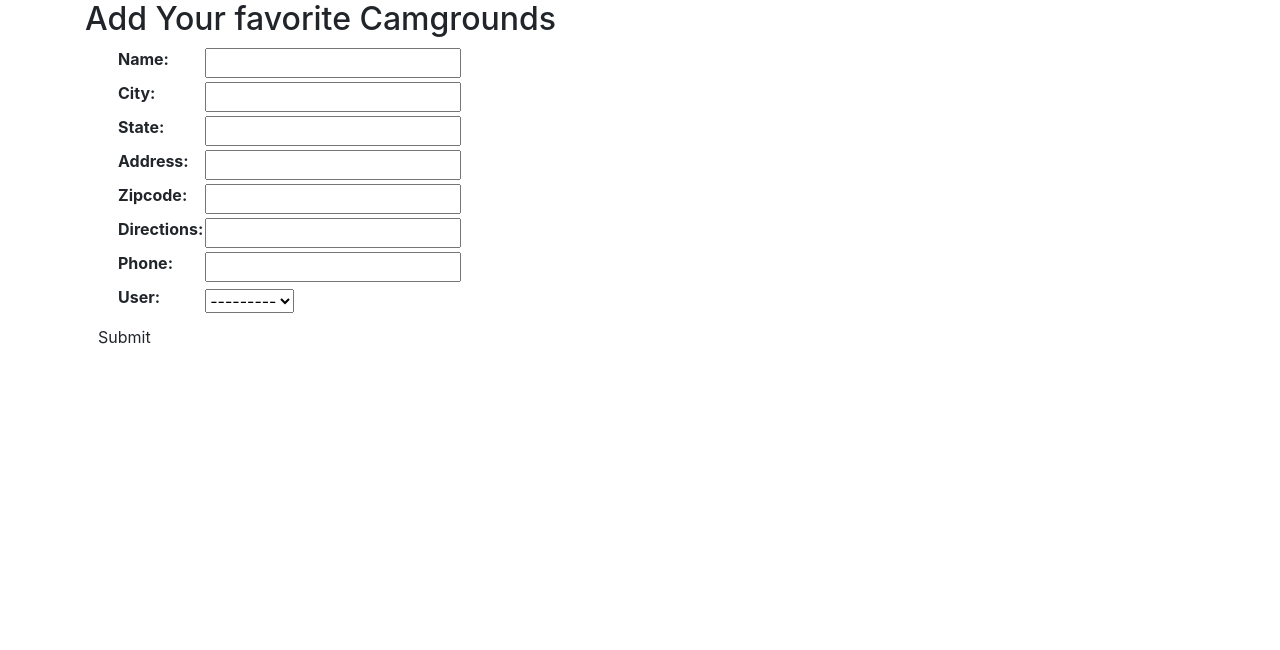
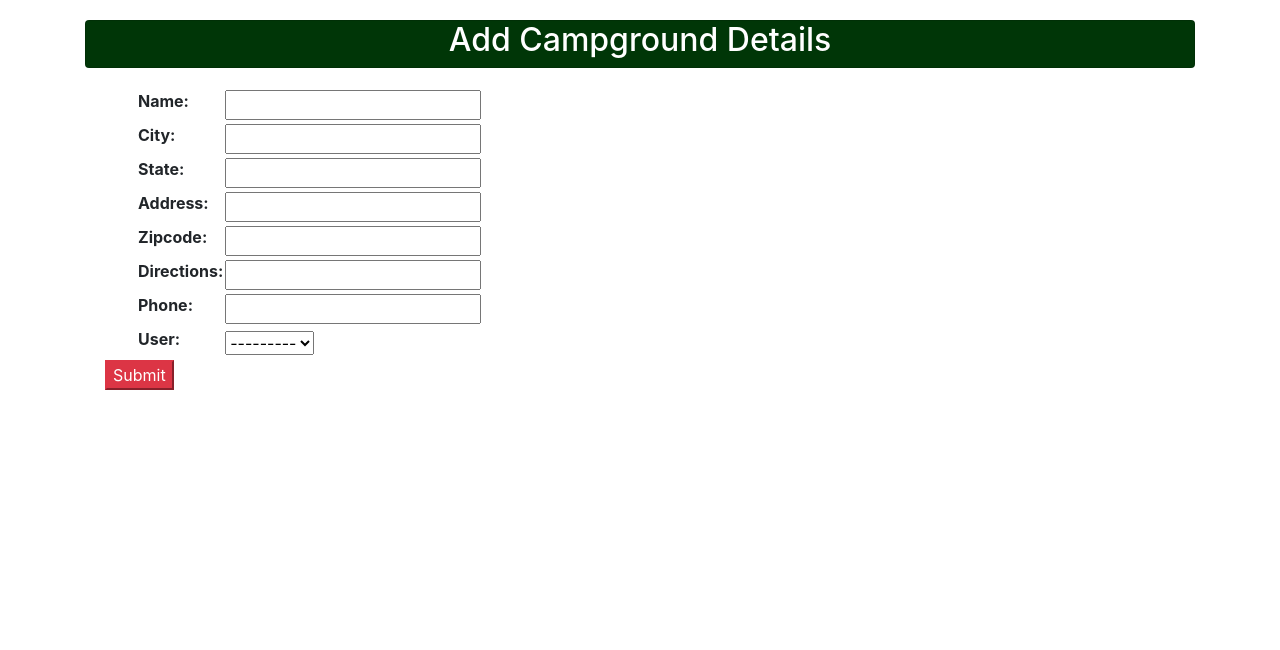
Before and after one commit to joneill129/CampOut, a Django app: page /campgrounds/create in a window 1280 px wide. Shown: the part 80-730 px from the top of the page. Run offline with Django 3.2, Linux system fonts and the light colour scheme; the visitor is signed in with stand-in values (Sample User, id 1); data comes from the database, SQL or seed files in the repository.

Commit message:
add bootstrap card to add-spot page

```diff
--- a/main_app/static/css/style.css
+++ b/main_app/static/css/style.css
@@ -101,8 +101,6 @@
 
 }
 
-
-
 input#id_reservation_link {
    margin-left: 1rem;
 }
@@ -152,6 +150,12 @@ input#id_startdate {
      flex-direction: center;
  }
 
+#add-campground-header {
+     margin-top: 20px;
+     background-color: rgb(0, 54, 7);
+     color: white;
+ }
+
 
 
 @media only screen and (max-width: 600px) {
--- a/main_app/templates/main_app/campground_form.html
+++ b/main_app/templates/main_app/campground_form.html
@@ -1,16 +1,23 @@
 {% extends 'base.html' %}
 {% block content %}
 {% load static %}
+<div class="card text-center" id="add-campground-header">
     {% if object %}
+    <div class="card-header">
         <h2>Edit Campground Details</h2>
         {% else %}
-<h2>Add Your favorite Camgrounds</h2>
+        <h2>Add Campground Details</h2>
         {% endif %}
+    </div>
+    <div class="card-body">
         <form action='' method='post'>
             {% csrf_token %}
             <table>
                 {{ form.as_table }}
             </table>
-    <input type='submit' value='Submit' class='btn'>
+            <button type="submit" class ="btn-danger btn-md">Submit</button>
         </form>
+    </div>
+  </div>
+
 {% endblock %}
```
Lines whose indentation alone changed are shown as unchanged.
